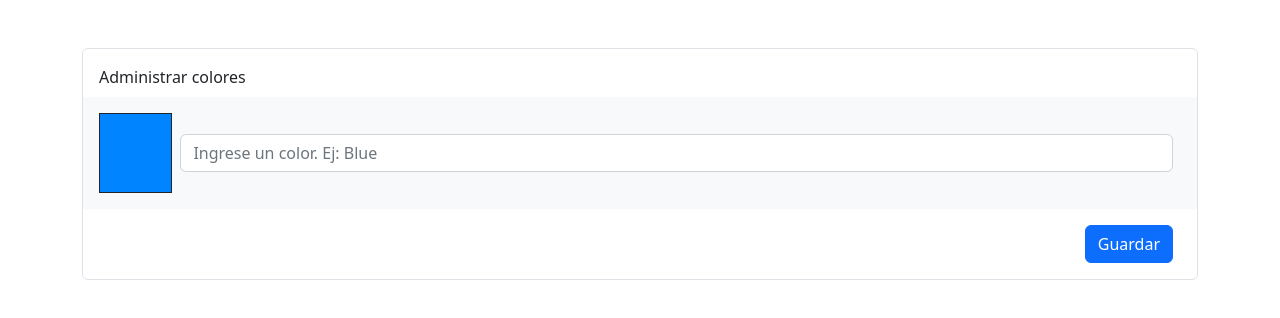
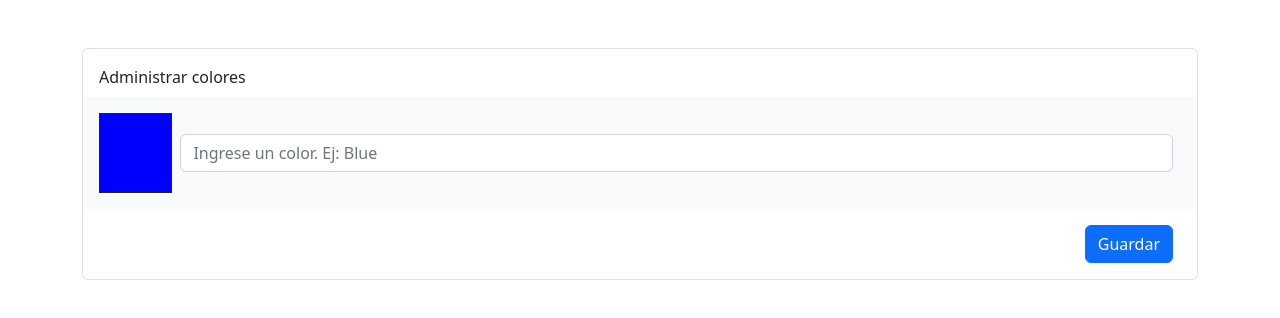
Before and after one commit to 22AGabriel/PaletaColores, a React (Create React App) app: page / in a window 1280 px wide. Shown: the top 318 px of the page. Built offline with nearby package versions, Linux system fonts and the light colour scheme.

Commit message:
se muestra un ejemplo del color que se está ingresando

```diff
--- a/src/app.css
+++ b/src/app.css
@@ -1,11 +1,4 @@
 .caja{
-    width: 80px;
-    height: 80px;
-    background-color: rgb(0, 132, 255);
-    border: 1px solid;
-}
-
-.colorNuevo{
     width: 80px;
     height: 80px;
     border: 1px solid;
--- a/src/components/FormularioColores.jsx
+++ b/src/components/FormularioColores.jsx
@@ -6,6 +6,11 @@ const FormularioColores = () => {
     const coloresLocalStorage = JSON.parse(localStorage.getItem('listaColoresStorage')) || [];
     const [color, setColor] = useState('');
     const [arregloColores, setArregloColores] = useState(coloresLocalStorage);
+    const [cajaColor, setCajaColor] = useState("");
+
+    if(cajaColor === ""){
+        setCajaColor("blue")
+    }
 
     useEffect(() => {
         localStorage.setItem('listaColoresStorage', JSON.stringify(arregloColores))
@@ -22,17 +27,22 @@ const FormularioColores = () => {
         setArregloColores(arregloModificado);
     }
 
+    const cambiarColor = (colorIngresado) => {
+        setCajaColor(colorIngresado);
+        setColor(colorIngresado);
+    }
+
     return (
         <>
             <Form onSubmit={handleSubmit}>
                 <Form.Group className='border rounded py-3'>
                     <Form.Label className='ms-3'>Administrar colores</Form.Label>
                     <div className='d-flex bg-light p-3'>
-                      <div className='caja'></div>
+                      <div className='caja' style={{'background' : cajaColor}}></div>
                       <Form.Control
                         className='mx-2 align-self-center'
                         type="text"
-                        onChange={(e) => setColor(e.target.value)}
+                        onChange={(e) => cambiarColor(e.target.value)}
                         value={color}
                         placeholder='Ingrese un color. Ej: Blue'/>
                     </div>
--- a/src/components/ItemColor.jsx
+++ b/src/components/ItemColor.jsx
@@ -7,7 +7,7 @@ const ItemColor = ({nombreColor, borrarColor}) => {
             <ListGroup.Item>
                 {nombreColor}
                 <div className='my-3 d-flex justify-content-center'>
-                    <div className='colorNuevo' style={{'background' : nombreColor }}></div>
+                    <div className='caja' style={{'background' : nombreColor }}></div>
                 </div>
                 <div className='d-flex justify-content-end'>
                 <Button variant="danger" onClick={() => borrarColor(nombreColor)}>Borrar</Button>
```
